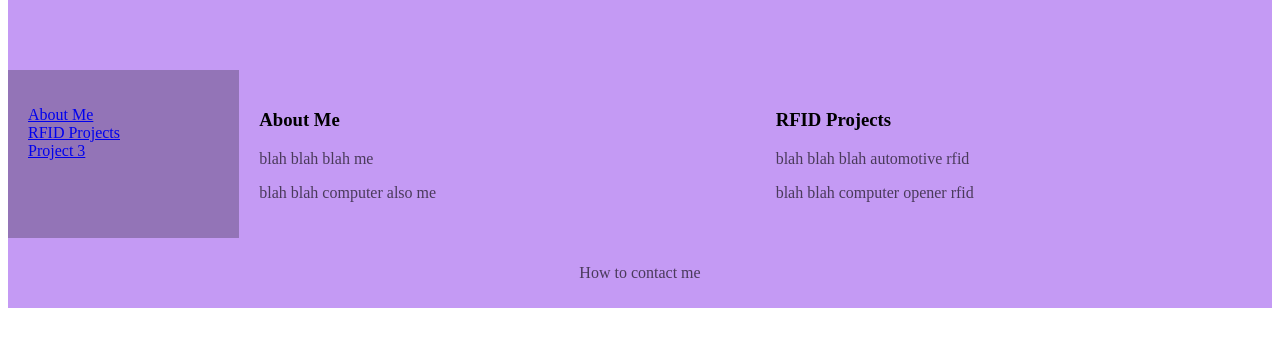
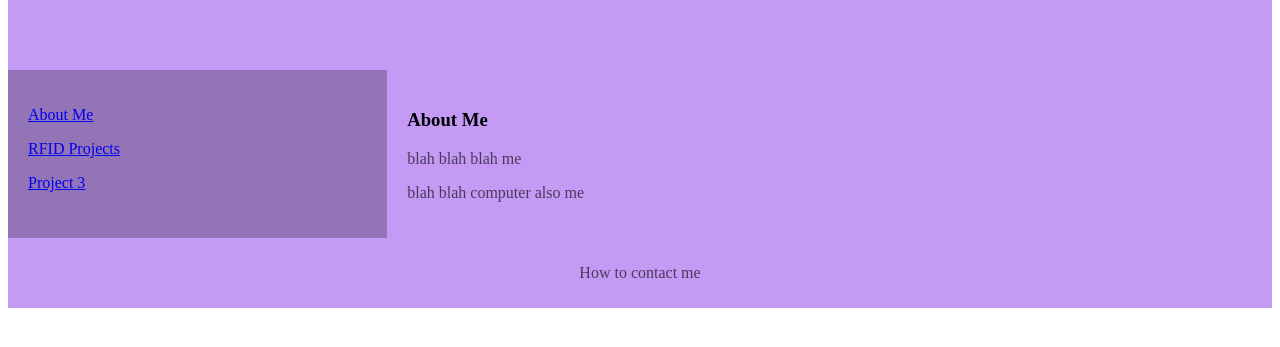
Before and after one commit to hannahgamache/hannahgamache.github.io, a plain HTML site: page index.html in a window 1280 px wide. Shown: the part 145-492 px from the top of the page. Drawn offline with Linux system fonts and the light colour scheme.

Commit message:
Update index.html

```diff
--- a/index.html
+++ b/index.html
@@ -67,9 +67,9 @@ footer {
 <section>
   <nav>
     <ul>
-      <li><a href="#">About Me</a></li>
-      <li><a href="#">RFID Projects</a></li>
-      <li><a href="#">Project 3</a></li>
+      <p><a href="#">About Me</a></p>
+      <p><a href="#">RFID Projects</a></p>
+      <p><a href="#">Project 3</a></p>
     </ul>
   </nav>
 
@@ -79,11 +79,6 @@ footer {
     <p>blah blah computer also me</p>
   </article>
 
-  <article>
-    <h1>RFID Projects</h1>
-    <p>blah blah blah automotive rfid</p>
-    <p>blah blah computer opener rfid</p>
-  </article>
 </section>
 
 <footer>
```
